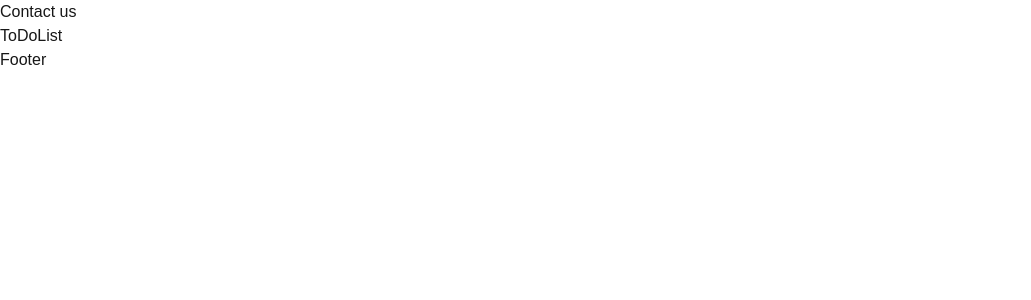
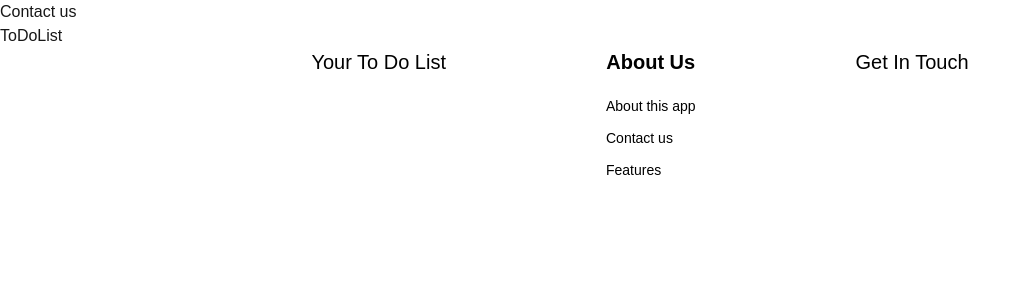
Before and after one commit to IshanAwasthi0/team-practice, a Next.js app: page / in a window 1280 px wide. Shown: the top 300 px of the page, without its empty margins (0-1031 px from the left). Built offline with nearby package versions, Linux system fonts and the light colour scheme.

Commit message:
finished about us section

```diff
--- a/app/components/Footer.tsx
+++ b/app/components/Footer.tsx
@@ -2,8 +2,29 @@
 
 const Footer = () => {
     return (
-        <div>Footer</div>
+        <>
+        <div className="flex justify-center items-center bg-white">
+  <div className="flex gap-40 text-xl text-black">
+    <div
+    ><p>Your To Do List</p>
+    <p></p>
+    </div>
+
+    <div>
+    <p className="text-black font-bold text-center">About Us</p>
+    <div className="text-black text-sm mt-5 space-y-3">
+    <p>About this app</p>
+    <p>Contact us</p>
+    <p>Features</p>
+    </div>
+    </div>
+
+
+    <div><p>Get In Touch</p></div>
+  </div>
+</div>
+
+        </>
     )
 }
-
 export default Footer
```
Also changed, not shown: 1 other file (tests, documents, lock files or other folders).
